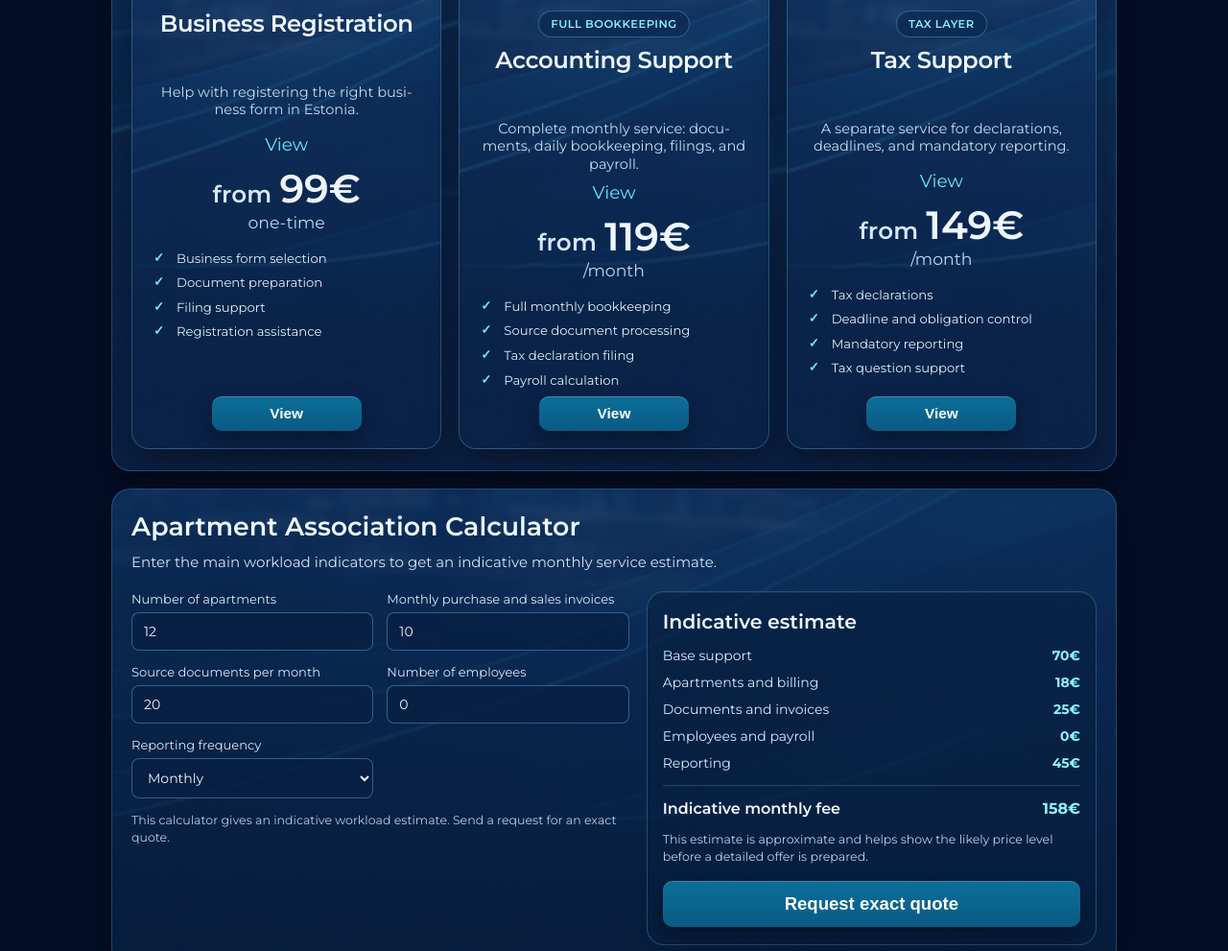
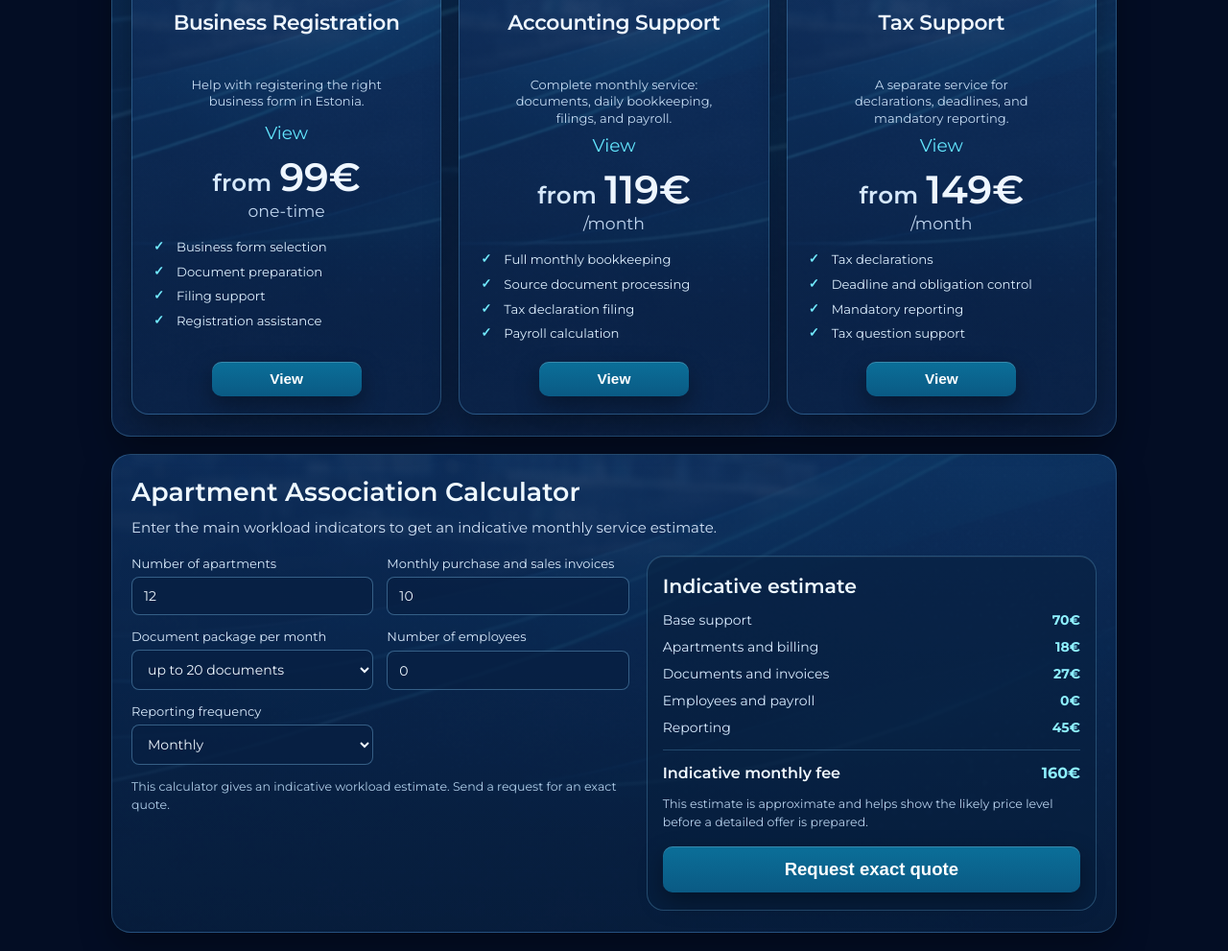
Before and after one commit to TalconGrupp/talcon-site, a plain HTML site: page index.html in a window 1280 px wide. Shown: the part 2712-3703 px from the top of the page at 96% size. Drawn offline with Linux system fonts and the light colour scheme.

Commit message:
Refine pricing cards and association packages

```diff
--- a/index.html
+++ b/index.html
@@ -297,7 +297,6 @@ teenused</span>
           <div class="pricing-cards">
             <article class="price-card price-card--interactive" data-service-id="registration" tabindex="0">
               <img class="price-card__icon" src="assets/icons/service-1.png" alt="" aria-hidden="true" />
-              <span class="price-card__badge" hidden></span>
               <h3>Регистрация бизнеса</h3>
               <p>Помощь с регистрацией разных форм бизнеса в Эстонии.</p>
               <a class="price-card__link js-service-open" href="#service-configurator">Смотреть</a>
@@ -313,7 +312,6 @@ teenused</span>
 
             <article class="price-card price-card--interactive" data-service-id="accounting" tabindex="0">
               <img class="price-card__icon" src="assets/icons/service-2.png" alt="" aria-hidden="true" />
-              <span class="price-card__badge">Полный учёт</span>
               <h3>Бухгалтерское сопровождение</h3>
               <p>Полное ежемесячное ведение: документы, бухгалтерия, декларации и зарплата.</p>
               <a class="price-card__link js-service-open" href="#service-configurator">Смотреть</a>
@@ -329,7 +327,6 @@ teenused</span>
 
             <article class="price-card price-card--interactive" data-service-id="taxes" tabindex="0">
               <img class="price-card__icon" src="assets/icons/service-3.png" alt="" aria-hidden="true" />
-              <span class="price-card__badge">Налоговый блок</span>
               <h3>Налоговое сопровождение</h3>
               <p>Отдельный блок деклараций, сроков и обязательной отчётности для компании.</p>
               <a class="price-card__link js-service-open" href="#service-configurator">Смотреть</a>
@@ -526,8 +523,14 @@ teenused</span>
               </label>
 
               <label class="association-field">
-                <span data-i18n="associationDocumentsLabel">Первичные документы в месяц</span>
-                <input type="number" name="association_documents" min="0" max="1000" step="1" value="20" />
+                <span data-i18n="associationDocumentsLabel">Пакет документов в месяц</span>
+                <select name="association_documents">
+                  <option value="up_to_20" data-i18n="associationDocumentsUpTo20">до 20 документов</option>
+                  <option value="from_21_to_50" data-i18n="associationDocumentsFrom21To50">21-50 документов</option>
+                  <option value="from_51_to_100" data-i18n="associationDocumentsFrom51To100">51-100 документов</option>
+                  <option value="from_101_to_160" data-i18n="associationDocumentsFrom101To160">101-160 документов</option>
+                  <option value="from_161_plus" data-i18n="associationDocumentsFrom161Plus">161+ документов</option>
+                </select>
               </label>
 
               <label class="association-field">
--- a/script.js
+++ b/script.js
@@ -190,7 +190,6 @@ const SERVICE_CATALOG_I18N = {
       kind: 'monthly',
       defaultFormId: 'ou',
       title: 'Raamatupidamise tugi',
-      badgeLabel: 'Täielik arvestus',
       cardText: 'Täielik igakuine teenus: dokumendid, jooksev raamatupidamine, deklaratsioonid ja palgaarvestus.',
       cardPriceText: 'alates 119€',
       cardPriceSuffix: '/kuu',
@@ -259,7 +258,6 @@ const SERVICE_CATALOG_I18N = {
       kind: 'monthly',
       defaultFormId: 'ou',
       title: 'Maksutugi ja aruandlus',
-      badgeLabel: 'Maksuplokk',
       cardText: 'Eraldi teenus deklaratsioonide, tähtaegade ja kohustusliku aruandluse jaoks.',
       cardPriceText: 'alates 149€',
       cardPriceSuffix: '/kuu',
@@ -395,7 +393,6 @@ const SERVICE_CATALOG_I18N = {
       kind: 'monthly',
       defaultFormId: 'ou',
       title: 'Бухгалтерское сопровождение',
-      badgeLabel: 'Полный учёт',
       cardText: 'Полное ежемесячное ведение: документы, бухгалтерия, декларации и зарплата.',
       cardPriceText: 'от 119€',
       cardPriceSuffix: '/месяц',
@@ -464,7 +461,6 @@ const SERVICE_CATALOG_I18N = {
       kind: 'monthly',
       defaultFormId: 'ou',
       title: 'Налоговое сопровождение',
-      badgeLabel: 'Налоговый блок',
       cardText: 'Отдельный блок деклараций, сроков и обязательной отчётности для компании.',
       cardPriceText: 'от 149€',
       cardPriceSuffix: '/месяц',
@@ -600,7 +596,6 @@ const SERVICE_CATALOG_I18N = {
       kind: 'monthly',
       defaultFormId: 'ou',
       title: 'Accounting Support',
-      badgeLabel: 'Full bookkeeping',
       cardText: 'Complete monthly service: documents, daily bookkeeping, filings, and payroll.',
       cardPriceText: 'from 119€',
       cardPriceSuffix: '/month',
@@ -669,7 +664,6 @@ const SERVICE_CATALOG_I18N = {
       kind: 'monthly',
       defaultFormId: 'ou',
       title: 'Tax Support',
-      badgeLabel: 'Tax layer',
       cardText: 'A separate service for declarations, deadlines, and mandatory reporting.',
       cardPriceText: 'from 149€',
       cardPriceSuffix: '/month',
@@ -1085,22 +1079,12 @@ function renderServiceCards() {
     const subtitle = card.querySelector('p');
     const link = card.querySelector('.price-card__link');
     const btn = card.querySelector('.btn--card');
-    const badge = card.querySelector('.price-card__badge');
     const priceValue = card.querySelector('.price span');
     const priceSuffix = card.querySelector('.price small');
     const list = card.querySelector('ul');
 
     if (title) title.textContent = service.title;
     if (subtitle) subtitle.textContent = service.cardText;
-    if (badge) {
-      if (service.badgeLabel) {
-        badge.textContent = service.badgeLabel;
-        badge.removeAttribute('hidden');
-      } else {
-        badge.textContent = '';
-        badge.setAttribute('hidden', '');
-      }
-    }
     if (link) link.textContent = t('serviceView', 'View');
     if (btn) btn.textContent = t('serviceView', 'View');
     if (priceValue) {
@@ -1755,6 +1739,14 @@ const ASSOCIATION_REPORTING_FEES = {
   annual: 10
 };
 
+const ASSOCIATION_DOCUMENT_PACKAGES = [
+  { id: 'up_to_20', labelKey: 'associationDocumentsUpTo20', fallbackLabel: 'up to 20 documents', price: 15 },
+  { id: 'from_21_to_50', labelKey: 'associationDocumentsFrom21To50', fallbackLabel: '21-50 documents', price: 30 },
+  { id: 'from_51_to_100', labelKey: 'associationDocumentsFrom51To100', fallbackLabel: '51-100 documents', price: 55 },
+  { id: 'from_101_to_160', labelKey: 'associationDocumentsFrom101To160', fallbackLabel: '101-160 documents', price: 85 },
+  { id: 'from_161_plus', labelKey: 'associationDocumentsFrom161Plus', fallbackLabel: '161+ documents', price: 120 }
+];
+
 function normalizeInteger(value, min, max, fallback) {
   const parsed = Number.parseInt(String(value || '').trim(), 10);
   if (!Number.isFinite(parsed)) return fallback;
@@ -1773,6 +1765,25 @@ function getAssociationSelectValue(name, fallback) {
     : fallback;
 }
 
+function getAssociationDocumentPackage(packageId) {
+  return ASSOCIATION_DOCUMENT_PACKAGES.find((item) => item.id === packageId) || ASSOCIATION_DOCUMENT_PACKAGES[0];
+}
+
+function getAssociationDocumentPackageValue(name, fallbackId = 'up_to_20') {
+  const field = getAssociationField(name);
+  if (!(field instanceof HTMLSelectElement)) return fallbackId;
+  const selectedPackage = getAssociationDocumentPackage(field.value);
+  if (field.value !== selectedPackage.id) {
+    field.value = selectedPackage.id;
+  }
+  return selectedPackage.id;
+}
+
+function getAssociationDocumentPackageLabel(packageId) {
+  const selectedPackage = getAssociationDocumentPackage(packageId);
+  return t(selectedPackage.labelKey, selectedPackage.fallbackLabel);
+}
+
 function getAssociationNumberValue(name, min, max, fallback) {
   const field = getAssociationField(name);
   if (!(field instanceof HTMLInputElement)) return fallback;
@@ -1793,13 +1804,15 @@ function calculateAssociationEstimate() {
   if (!associationCalculator) return null;
   const units = getAssociationNumberValue('association_units', 1, 500, 12);
   const invoices = getAssociationNumberValue('association_invoices', 0, 500, 10);
-  const documents = getAssociationNumberValue('association_documents', 0, 1000, 20);
+  const documentsPackageId = getAssociationDocumentPackageValue('association_documents', 'up_to_20');
+  const documentsPackage = getAssociationDocumentPackage(documentsPackageId);
   const employees = getAssociationNumberValue('association_employees', 0, 100, 0);
   const reportMode = getAssociationSelectValue('association_reports', 'quarterly');
 
   const base = 70;
   const unitsFeeAmount = units * 1.5;
-  const docsFeeAmount = invoices * 1.2 + documents * 0.65;
+  const documentsPackageFee = documentsPackage.price;
+  const docsFeeAmount = invoices * 1.2 + documentsPackageFee;
   const payrollFeeAmount = employees * 18;
   const reportsFeeAmount = ASSOCIATION_REPORTING_FEES[reportMode] || ASSOCIATION_REPORTING_FEES.quarterly;
   const total = base + unitsFeeAmount + docsFeeAmount + payrollFeeAmount + reportsFeeAmount;
@@ -1807,7 +1820,9 @@ function calculateAssociationEstimate() {
   return {
     units,
     invoices,
-    documents,
+    documentsPackageId,
+    documentsLabel: getAssociationDocumentPackageLabel(documentsPackageId),
+    documentsPackageFee,
     employees,
     reportMode,
     reportLabel: getAssociationReportLabel(reportMode),
@@ -1825,7 +1840,7 @@ function getAssociationQuoteSummaryRows(data) {
   return [
     [t('associationUnitsLabel', 'Number of apartments'), String(data.units)],
     [t('associationInvoicesLabel', 'Monthly purchase and sales invoices'), String(data.invoices)],
-    [t('associationDocumentsLabel', 'Source documents per month'), String(data.documents)],
+    [t('associationDocumentsLabel', 'Document package per month'), data.documentsLabel],
     [t('associationEmployeesLabel', 'Number of employees'), String(data.employees)],
     [t('associationReportsLabel', 'Reporting frequency'), data.reportLabel],
     [t('associationTotalFeeLabel', 'Indicative monthly fee'), formatEuro(data.total)]
@@ -2358,7 +2373,9 @@ form?.addEventListener('submit', async (e) => {
       payload.append('quote_source', 'apartment_association_calculator');
       payload.append('association_units', String(associationQuote.units));
       payload.append('association_invoices', String(associationQuote.invoices));
-      payload.append('association_documents', String(associationQuote.documents));
+      payload.append('association_documents', associationQuote.documentsLabel);
+      payload.append('association_documents_package', associationQuote.documentsPackageId);
+      payload.append('association_documents_package_fee', formatEuro(associationQuote.documentsPackageFee));
       payload.append('association_employees', String(associationQuote.employees));
       payload.append('association_report_mode', associationQuote.reportMode);
       payload.append('association_report_label', associationQuote.reportLabel);
--- a/style.css
+++ b/style.css
@@ -1120,42 +1120,31 @@ a {
   margin: 0 auto 14px;
 }
 
-.price-card__badge {
-  align-self: center;
-  margin: 0 0 10px;
-  padding: 6px 12px;
-  border: 1px solid rgba(114, 236, 255, 0.3);
-  border-radius: 999px;
-  background: rgba(10, 41, 81, 0.72);
-  color: #86efff;
-  font-size: clamp(11px, 0.9vw, 13px);
-  font-weight: 600;
-  letter-spacing: 0.04em;
-  text-transform: uppercase;
-}
-
 .price-card h3 {
   margin: 0;
   min-height: 2.7em;
   text-align: center;
-  line-height: 1.12;
+  line-height: 1.16;
   font-weight: 600;
   letter-spacing: -0.015em;
-  font-size: clamp(19px, 1.9vw, 31px);
-  overflow-wrap: anywhere;
-  word-break: break-word;
-  hyphens: auto;
+  font-size: clamp(18px, 1.7vw, 28px);
+  overflow-wrap: normal;
+  word-break: normal;
+  hyphens: none;
+  text-wrap: balance;
 }
 
 .price-card p {
-  margin: 10px 0 8px;
+  margin: 10px auto 8px;
   min-height: 3em;
   text-align: center;
   color: #c4dbf3;
-  line-height: 1.28;
-  font-size: clamp(13px, 1.14vw, 17px);
-  overflow-wrap: anywhere;
-  hyphens: auto;
+  line-height: 1.34;
+  font-size: clamp(13px, 1.02vw, 16px);
+  max-width: 26ch;
+  overflow-wrap: normal;
+  word-break: normal;
+  hyphens: none;
 }
 
 .price-card__link {
--- a/translations.js
+++ b/translations.js
@@ -68,7 +68,12 @@ window.I18N = {
     associationPricingText: 'Sisestage peamised töömahu näitajad, et saada orienteeruv igakuine teenuse hind.',
     associationUnitsLabel: 'Korterite arv',
     associationInvoicesLabel: 'Igakuised ostu-müügiarved',
-    associationDocumentsLabel: 'Algdokumendid kuus',
+    associationDocumentsLabel: 'Dokumendipakett kuus',
+    associationDocumentsUpTo20: 'kuni 20 dokumenti',
+    associationDocumentsFrom21To50: '21-50 dokumenti',
+    associationDocumentsFrom51To100: '51-100 dokumenti',
+    associationDocumentsFrom101To160: '101-160 dokumenti',
+    associationDocumentsFrom161Plus: '161+ dokumenti',
     associationEmployeesLabel: 'Töötajate arv',
     associationReportsLabel: 'Aruannete sagedus',
     associationReportsMonthly: 'Iga kuu',
@@ -277,7 +282,12 @@ window.I18N = {
     associationPricingText: 'Укажите основные параметры нагрузки, чтобы получить ориентировочную ежемесячную стоимость обслуживания.',
     associationUnitsLabel: 'Количество квартир',
     associationInvoicesLabel: 'Ежемесячные счета купли-продажи',
-    associationDocumentsLabel: 'Первичные документы в месяц',
+    associationDocumentsLabel: 'Пакет документов в месяц',
+    associationDocumentsUpTo20: 'до 20 документов',
+    associationDocumentsFrom21To50: '21-50 документов',
+    associationDocumentsFrom51To100: '51-100 документов',
+    associationDocumentsFrom101To160: '101-160 документов',
+    associationDocumentsFrom161Plus: '161+ документов',
     associationEmployeesLabel: 'Количество работников',
     associationReportsLabel: 'Частота отчётности',
     associationReportsMonthly: 'Ежемесячно',
@@ -486,7 +496,12 @@ window.I18N = {
     associationPricingText: 'Enter the main workload indicators to get an indicative monthly service estimate.',
     associationUnitsLabel: 'Number of apartments',
     associationInvoicesLabel: 'Monthly purchase and sales invoices',
-    associationDocumentsLabel: 'Source documents per month',
+    associationDocumentsLabel: 'Document package per month',
+    associationDocumentsUpTo20: 'up to 20 documents',
+    associationDocumentsFrom21To50: '21-50 documents',
+    associationDocumentsFrom51To100: '51-100 documents',
+    associationDocumentsFrom101To160: '101-160 documents',
+    associationDocumentsFrom161Plus: '161+ documents',
     associationEmployeesLabel: 'Number of employees',
     associationReportsLabel: 'Reporting frequency',
     associationReportsMonthly: 'Monthly',
```
